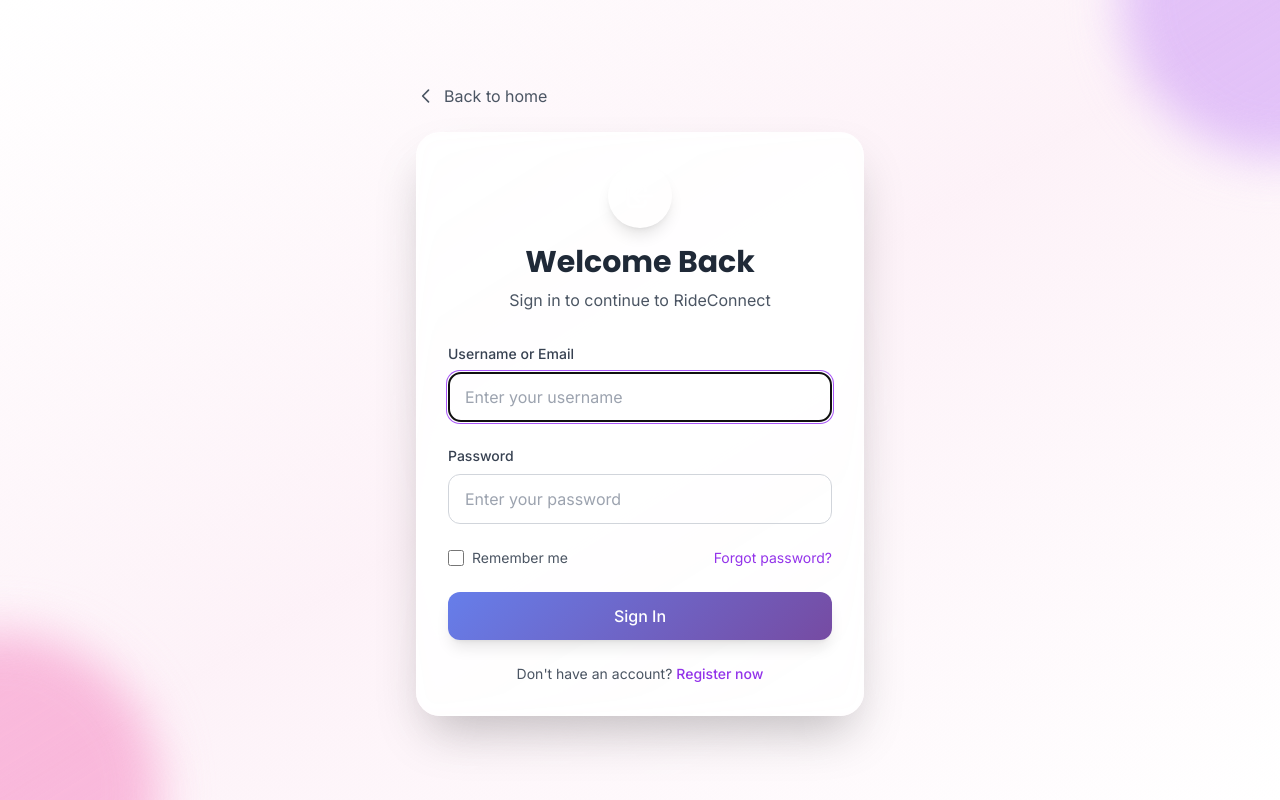
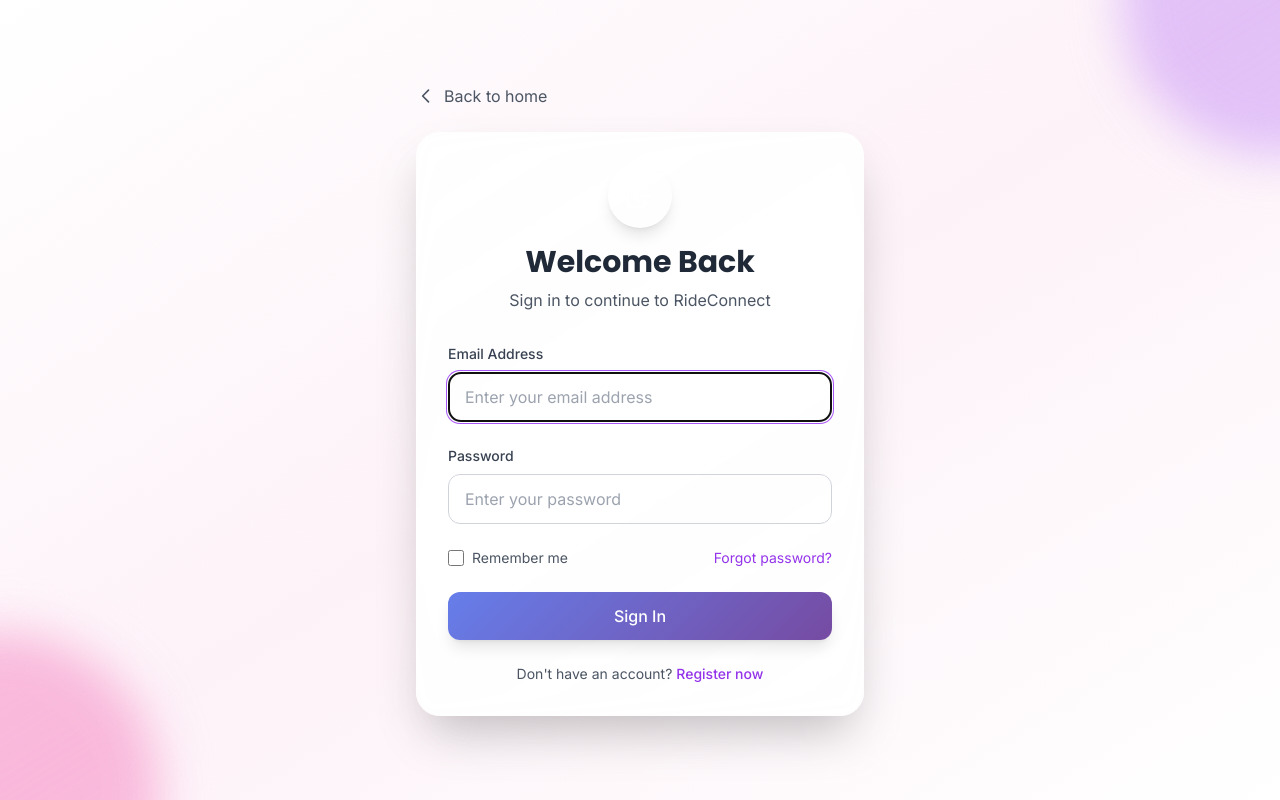
Before and after one commit to RicardoLelis/Django-tailwindv4-integration, a Django app: page /login/ in a window 1280 px wide. Run offline with Django 5.2, Linux system fonts and the light colour scheme; style sheets or scripts are compiled from the project's sources; some libraries are stand-ins or nearby versions.

Commit message:
Users can now log in with their email addresses instead of usernames, providing a more modern and user-friendly authentication

```diff
--- a/project/app/forms.py
+++ b/project/app/forms.py
@@ -1,16 +1,74 @@
 from django import forms
-from django.contrib.auth.forms import UserCreationForm
+from django.contrib.auth.forms import UserCreationForm, AuthenticationForm
 from django.contrib.auth.models import User
+from django.core.exceptions import ValidationError
 from .models import Rider
 
+class EmailAuthenticationForm(AuthenticationForm):
+    """
+    Custom authentication form that uses email instead of username
+    """
+    username = forms.EmailField(
+        label='Email',
+        widget=forms.EmailInput(attrs={
+            'class': 'w-full px-4 py-3 border border-gray-300 rounded-xl focus:ring-2 focus:ring-purple-500 focus:border-transparent transition-all',
+            'placeholder': 'Enter your email address',
+            'autofocus': True,
+        })
+    )
+
+    password = forms.CharField(
+        label='Password',
+        widget=forms.PasswordInput(attrs={
+            'class': 'w-full px-4 py-3 border border-gray-300 rounded-xl focus:ring-2 focus:ring-purple-500 focus:border-transparent transition-all',
+            'placeholder': 'Enter your password',
+        })
+    )
+
+    error_messages = {
+        'invalid_login': "Please enter a correct email and password. Note that both fields may be case-sensitive.",
+        'inactive': "This account is inactive.",
+    }
+
 class RiderRegistrationForm(UserCreationForm):
-    email = forms.EmailField(required=True)
+    email = forms.EmailField(
+        required=True,
+        widget=forms.EmailInput(attrs={
+            'class': 'w-full px-4 py-3 border border-gray-300 rounded-xl focus:ring-2 focus:ring-purple-500 focus:border-transparent transition-all',
+            'placeholder': 'your@email.com'
+        })
+    )
+
+    username = forms.CharField(
+        widget=forms.TextInput(attrs={
+            'class': 'w-full px-4 py-3 border border-gray-300 rounded-xl focus:ring-2 focus:ring-purple-500 focus:border-transparent transition-all',
+            'placeholder': 'Choose a username'
+        })
+    )
+
+    password1 = forms.CharField(
+        label='Password',
+        widget=forms.PasswordInput(attrs={
+            'class': 'w-full px-4 py-3 border border-gray-300 rounded-xl focus:ring-2 focus:ring-purple-500 focus:border-transparent transition-all',
+            'placeholder': 'Create a strong password'
+        })
+    )
+
+    password2 = forms.CharField(
+        label='Confirm Password',
+        widget=forms.PasswordInput(attrs={
+            'class': 'w-full px-4 py-3 border border-gray-300 rounded-xl focus:ring-2 focus:ring-purple-500 focus:border-transparent transition-all',
+            'placeholder': 'Confirm your password'
+        })
+    )
+
     disabilities = forms.MultipleChoiceField(
         choices=Rider.DISABILITY_CHOICES,
         widget=forms.CheckboxSelectMultiple,
         required=False,
         label="Select applicable disabilities (check all that apply):"
     )
+
     other_disability = forms.CharField(
         max_length=255,
         required=False,
@@ -25,9 +83,15 @@ class RiderRegistrationForm(UserCreationForm):
         model = User
         fields = ('username', 'email', 'password1', 'password2')
 
+    def clean_email(self):
+        email = self.cleaned_data.get('email')
+        if User.objects.filter(email__iexact=email).exists():
+            raise ValidationError("A user with this email already exists.")
+        return email.lower()
+
     def save(self, commit=True):
         user = super().save(commit=False)
-        user.email = self.cleaned_data['email']
+        user.email = self.cleaned_data['email'].lower()
         if commit:
             user.save()
             Rider.objects.create(
--- a/project/app/templates/login.html
+++ b/project/app/templates/login.html
@@ -58,9 +58,9 @@
 
                 <div>
                     <label for="{{ form.username.id_for_label }}" class="block text-sm font-medium text-gray-700 mb-2">
-                        Username or Email
+                        Email Address
                     </label>
-                    <input type="text" name="username" id="{{ form.username.id_for_label }}" class="w-full px-4 py-3 border border-gray-300 rounded-xl focus:ring-2 focus:ring-purple-500 focus:border-transparent transition-all" placeholder="Enter your username" required autofocus>
+                    {{ form.username }}
                     {% if form.username.errors %}
                         <p class="mt-1 text-sm text-red-600">{{ form.username.errors.0 }}</p>
                     {% endif %}
@@ -70,7 +70,7 @@
                     <label for="{{ form.password.id_for_label }}" class="block text-sm font-medium text-gray-700 mb-2">
                         Password
                     </label>
-                    <input type="password" name="password" id="{{ form.password.id_for_label }}" class="w-full px-4 py-3 border border-gray-300 rounded-xl focus:ring-2 focus:ring-purple-500 focus:border-transparent transition-all" placeholder="Enter your password" required>
+                    {{ form.password }}
                     {% if form.password.errors %}
                         <p class="mt-1 text-sm text-red-600">{{ form.password.errors.0 }}</p>
                     {% endif %}
--- a/project/app/views.py
+++ b/project/app/views.py
@@ -2,10 +2,9 @@ from django.shortcuts import render, redirect
 from django.contrib import messages
 from django.contrib.auth import login, authenticate, logout
 from django.contrib.auth.decorators import login_required
-from django.contrib.auth.forms import AuthenticationForm
 from django.utils import timezone
 from datetime import datetime, timedelta
-from .forms import RiderRegistrationForm
+from .forms import RiderRegistrationForm, EmailAuthenticationForm
 from .models import Rider, Ride
 
 def landing_page(request):
@@ -33,21 +32,21 @@ def login_view(request):
         return redirect('home')
 
     if request.method == 'POST':
-        form = AuthenticationForm(request, data=request.POST)
+        form = EmailAuthenticationForm(request, data=request.POST)
         if form.is_valid():
-            username = form.cleaned_data.get('username')
+            email = form.cleaned_data.get('username')  # The form field is named 'username' but contains email
             password = form.cleaned_data.get('password')
-            user = authenticate(username=username, password=password)
+            user = authenticate(request, username=email, password=password)
             if user is not None:
                 login(request, user)
-                messages.info(request, f"Welcome back, {username}!")
+                messages.success(request, f"Welcome back, {user.username}!")
                 return redirect('home')
             else:
-                messages.error(request, "Invalid username or password.")
+                messages.error(request, "Invalid email or password.")
         else:
-            messages.error(request, "Invalid username or password.")
+            messages.error(request, "Invalid email or password.")
     else:
-        form = AuthenticationForm()
+        form = EmailAuthenticationForm()
 
     return render(request, 'login.html', {'form': form})
 
--- a/project/project/settings.py
+++ b/project/project/settings.py
@@ -133,6 +133,12 @@ LOGIN_URL = 'login'
 LOGIN_REDIRECT_URL = 'home'
 LOGOUT_REDIRECT_URL = 'landing_page'
 
+# Custom authentication backend
+AUTHENTICATION_BACKENDS = [
+    'app.backends.EmailBackend',
+    'django.contrib.auth.backends.ModelBackend',
+]
+
 # Email backend for development (console output)
 EMAIL_BACKEND = 'django.core.mail.backends.console.EmailBackend'
 
```
Also changed, not shown: project/app/backends.py (added, +27 -0 lines), project/app/templates/rider_registration.html (+4 -4 lines).
